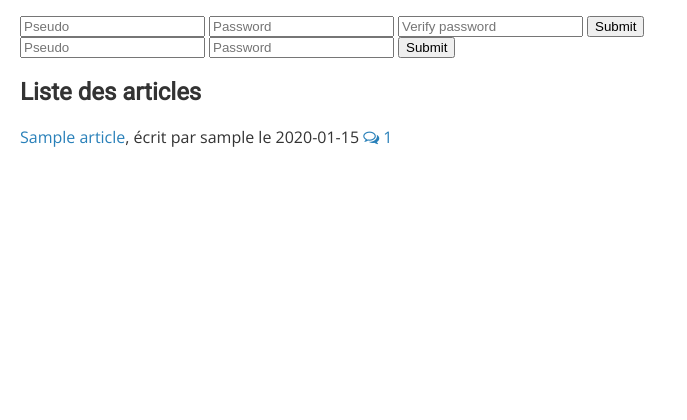
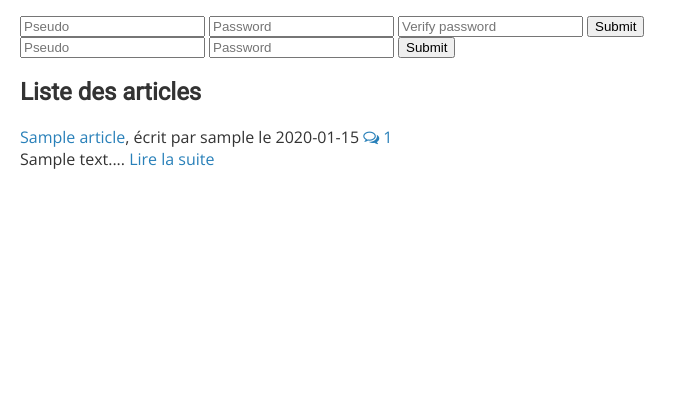
Before and after one commit to guillaumepn/Mini-Blog, a PHP site: page / in a window 1280 px wide. Shown: the part 204-624 px from the top of the page, without its empty margins (0-687 px from the left). Run offline with PHP 8.4, Linux system fonts and the light colour scheme; tables that the repository leaves empty hold one stand-in row (values such as "Sample post"); some libraries are stand-ins or nearby versions.

Commit message:
Apercu limite 140 caracs listing articles

```diff
--- a/index.php
+++ b/index.php
@@ -14,6 +14,10 @@
             echo "Aucun article.";
         } else {
             foreach ($articles as $article) {
+				$apercu = strip_tags($article->content);
+				if (strlen($apercu) > 140) {
+					$apercu = substr($apercu, 0, 140);
+				}
 				// Auteur de l'article
 				$req = $bdd->prepare("SELECT * FROM mb_users WHERE id_user = :idUser");
 				$req->execute(array(':idUser' => $article->fk_id_user));
@@ -23,11 +27,10 @@
 				$req->execute(array(':idArticle' => $article->id_article));
 				$coms = $req->fetch(PDO::FETCH_OBJ);
                 echo "<p><a href=\"article.php?id=".$article->id_article."\">".$article->title."</a>, écrit par ".$author->username." le ".$article->date."
-				 <a href=\"article.php?id=".$article->id_article."#article-coms\" ><i class=\"fa fa-comments-o\" aria-hidden=\"true\"></i> ".$coms->nb."</a></p>";
+				 <a href=\"article.php?id=".$article->id_article."#article-coms\" ><i class=\"fa fa-comments-o\" aria-hidden=\"true\"></i> ".$coms->nb."</a><br>".$apercu."... <a href=\"article.php?id=".$article->id_article."\">Lire la suite</a></p>";
             }
         }
      ?>
 
 
-
 <?php include "footer.php"; ?>
```
